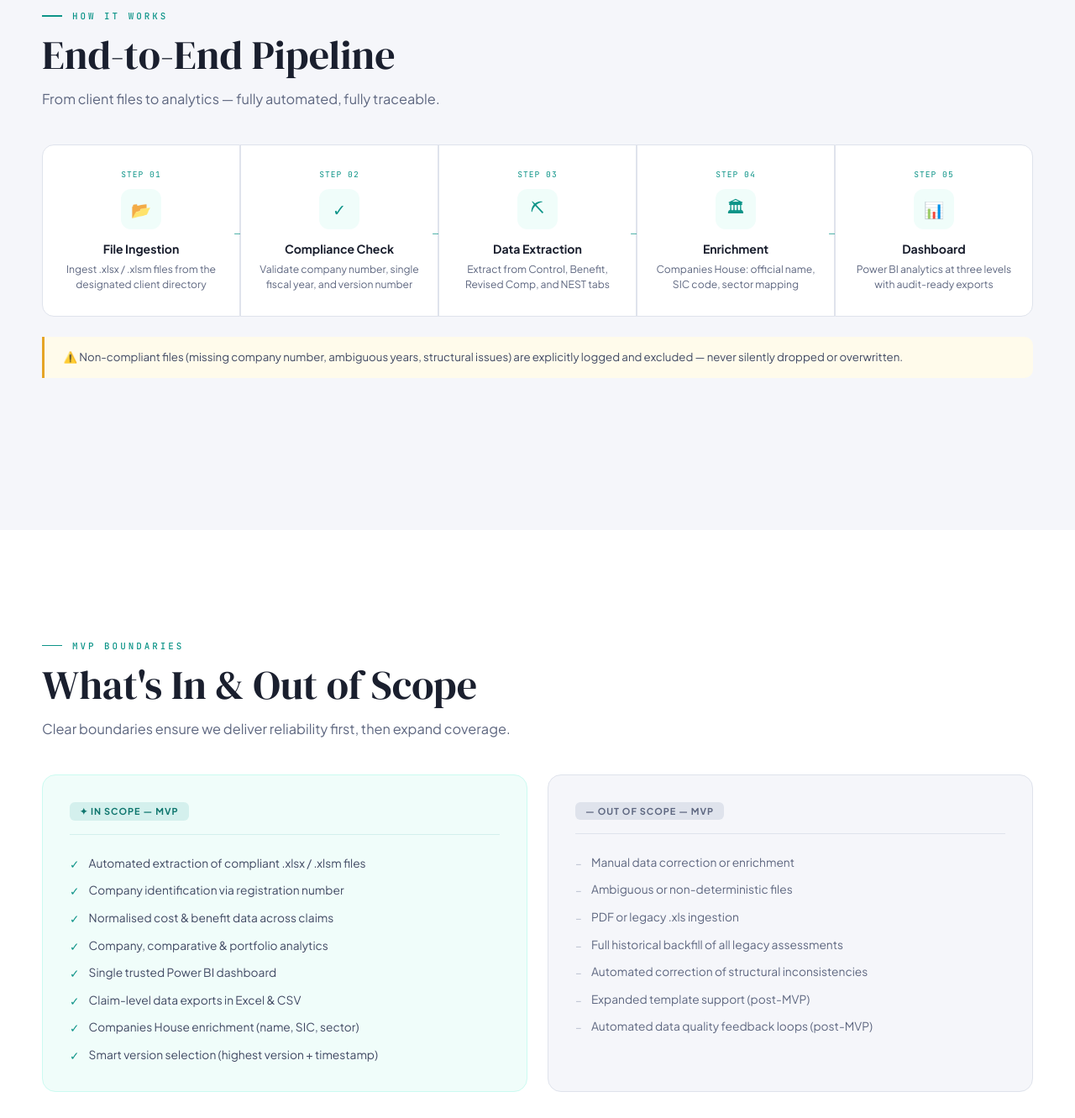
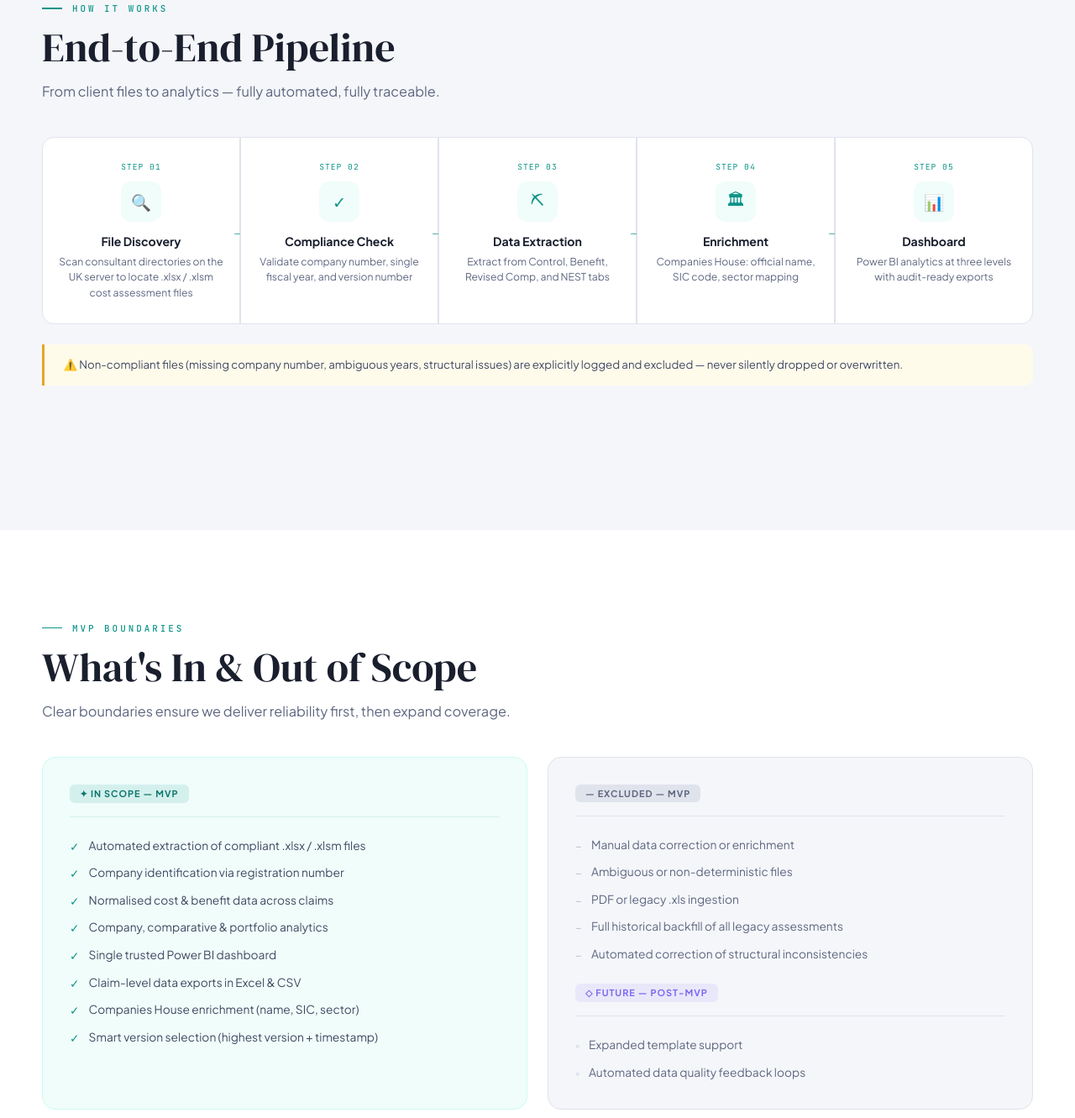
Before and after one commit to rawa-elargab/cost-assessment, a plain HTML site: page index.html in a window 1280 px wide. Shown: the part 2569-3900 px from the top of the page at 84% size. Drawn offline with Linux system fonts and the light colour scheme.

Commit message:
Update index.html

```diff
--- a/index.html
+++ b/index.html
@@ -466,6 +466,8 @@ nav.scrolled {
 }
 .scope-col.in .badge { background: rgba(13,148,136,0.12); color: var(--teal-deep); }
 .scope-col.out .badge { background: var(--cloud); color: var(--slate); }
+.scope-col.out .badge.post-mvp { background: rgba(124,106,239,0.1); color: var(--violet); }
+.scope-list .icon.future { color: var(--violet); }
 .scope-list { list-style: none; display: flex; flex-direction: column; gap: 0.7rem; }
 .scope-list li { display: flex; align-items: flex-start; gap: 0.7rem; font-size: 0.86rem; line-height: 1.5; }
 .scope-col.in .scope-list li { color: var(--charcoal); }
@@ -749,7 +751,7 @@ nav.scrolled {
     <div class="section-title reveal reveal-delay-1">End-to-End Pipeline</div>
     <div class="section-subtitle reveal reveal-delay-2">From client files to analytics — fully automated, fully traceable.</div>
     <div class="pipeline-flow">
-      <div class="pipeline-step reveal reveal-delay-1"><div class="step-num">STEP 01</div><div class="step-icon">📂</div><h3>File Ingestion</h3><p>Ingest .xlsx / .xlsm files from the designated client directory</p></div>
+      <div class="pipeline-step reveal reveal-delay-1"><div class="step-num">STEP 01</div><div class="step-icon">🔍</div><h3>File Discovery</h3><p>Scan consultant directories on the UK server to locate .xlsx / .xlsm cost assessment files</p></div>
       <div class="pipeline-step reveal reveal-delay-2"><div class="step-num">STEP 02</div><div class="step-icon">✓</div><h3>Compliance Check</h3><p>Validate company number, single fiscal year, and version number</p></div>
       <div class="pipeline-step reveal reveal-delay-3"><div class="step-num">STEP 03</div><div class="step-icon">⛏</div><h3>Data Extraction</h3><p>Extract from Control, Benefit, Revised Comp, and NEST tabs</p></div>
       <div class="pipeline-step reveal reveal-delay-4"><div class="step-num">STEP 04</div><div class="step-icon">🏛</div><h3>Enrichment</h3><p>Companies House: official name, SIC code, sector mapping</p></div>
@@ -779,15 +781,18 @@ nav.scrolled {
         </ul>
       </div>
       <div class="scope-col out reveal reveal-delay-4">
-        <div class="scope-header"><span class="badge">— OUT OF SCOPE — MVP</span></div>
+        <div class="scope-header"><span class="badge">— EXCLUDED — MVP</span></div>
         <ul class="scope-list">
           <li><span class="icon">–</span>Manual data correction or enrichment</li>
           <li><span class="icon">–</span>Ambiguous or non-deterministic files</li>
           <li><span class="icon">–</span>PDF or legacy .xls ingestion</li>
           <li><span class="icon">–</span>Full historical backfill of all legacy assessments</li>
           <li><span class="icon">–</span>Automated correction of structural inconsistencies</li>
-          <li><span class="icon">–</span>Expanded template support (post-MVP)</li>
-          <li><span class="icon">–</span>Automated data quality feedback loops (post-MVP)</li>
+        </ul>
+        <div class="scope-header" style="margin-top: 1.5rem;"><span class="badge post-mvp">◇ FUTURE — POST-MVP</span></div>
+        <ul class="scope-list">
+          <li><span class="icon future">◦</span>Expanded template support</li>
+          <li><span class="icon future">◦</span>Automated data quality feedback loops</li>
         </ul>
       </div>
     </div>
@@ -888,7 +893,7 @@ nav.scrolled {
   <div class="slide-inner">
     <div class="section-label reveal" style="justify-content: center;">Summary</div>
     <div class="closing-tagline reveal reveal-delay-1">One dashboard.<br><span class="accent">Three levels of insight.</span><br>Audit-ready exports.</div>
-    <div class="closing-sub reveal reveal-delay-2">Cost Assessment Analytics delivers standardised, automated, and fully traceable R&D cost assessment analysis — from file ingestion to decision-grade analytics.</div>
+    <div class="closing-sub reveal reveal-delay-2">Cost Assessment Analytics delivers standardised, automated, and fully traceable R&D cost assessment analysis — from file discovery to decision-grade analytics.</div>
     <div class="closing-pills reveal reveal-delay-3">
       <span class="pill">Deterministic Automation</span>
       <span class="pill">Full Traceability</span>
```
